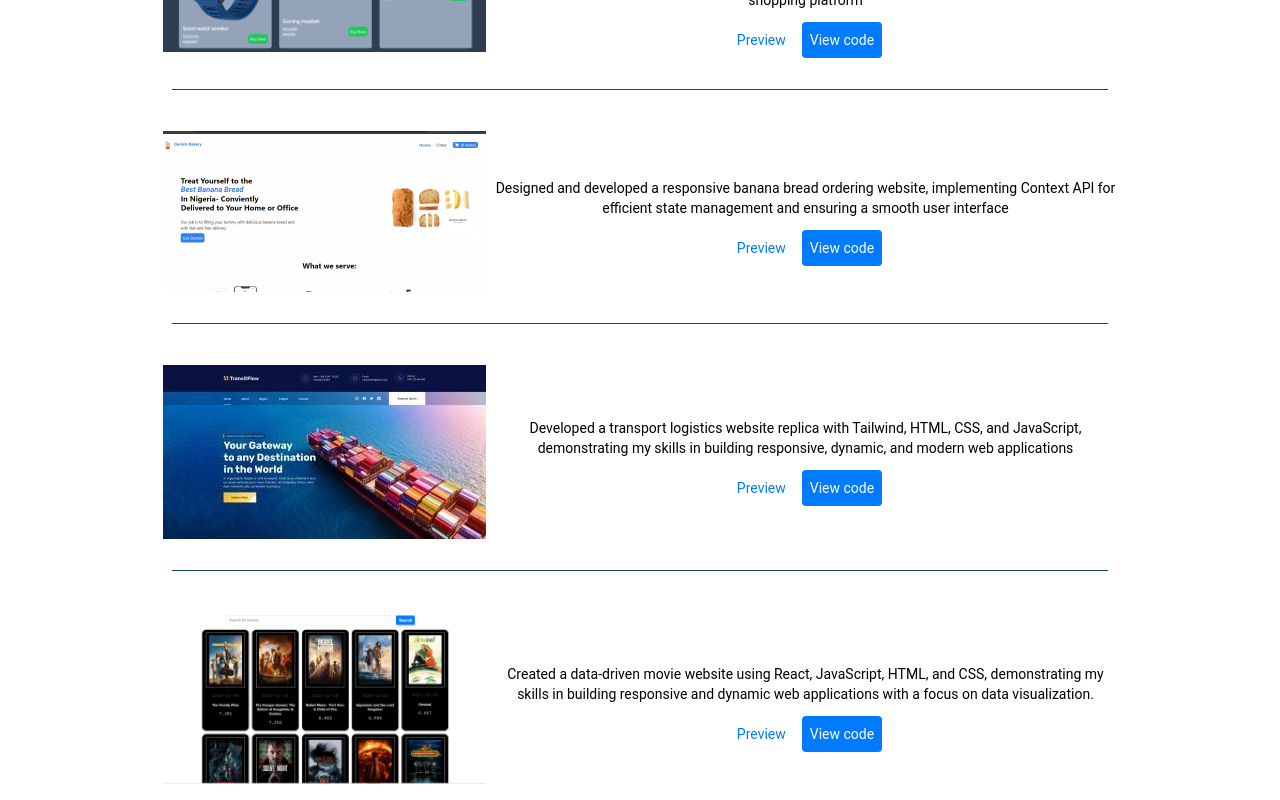
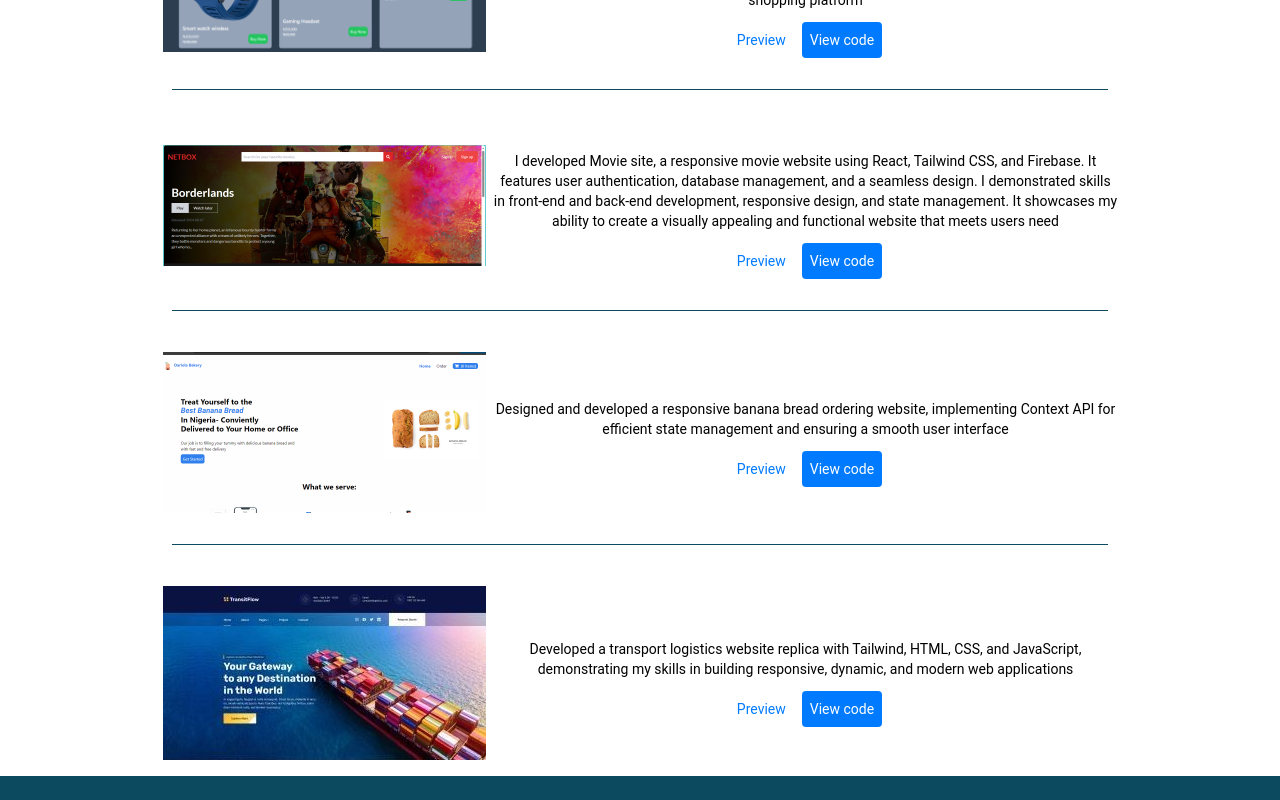
Before and after one commit to Segzyp1000/porfolio, a React (Vite) app: page /project in a window 1280 px wide. Shown: the part 811-1611 px from the top of the page. After the commit the page ends 1587 px from the top, so only its background shows below. Built offline with nearby package versions, Linux system fonts and the light colour scheme.

Commit message:
added new task

```diff
--- a/src/pages/ProjectPage.jsx
+++ b/src/pages/ProjectPage.jsx
@@ -126,6 +126,44 @@ const ProjectPage = () => {
           </div>
         </div>
         <div className="separator"></div>
+        <div className="mt-10 flex flex-wrap justify-center items-center text-white text-sm space-x-2">
+          <a
+            href="https://movieboxlist.vercel.app/"
+            target="_blank"
+            rel="noopener noreferrer"
+          >
+            <img src={Project2} className="imgg" alt="" />
+          </a>
+          <div className="flex flex-col items-center w-1/2 mt-5">
+            <p className="text-black">
+              I developed Movie site, a responsive movie website using React,
+              Tailwind CSS, and Firebase. It features user authentication,
+              database management, and a seamless design. I demonstrated skills
+              in front-end and back-end development, responsive design, and
+              state management. It showcases my ability to create a visually
+              appealing and functional website that meets users need
+            </p>
+            <div className="flex gap-2">
+              <a
+                href="https://movieboxlist.vercel.app/"
+                target="_blank"
+                rel="noopener noreferrer"
+                className="bg-white text-bgBackground rounded p-2 mt-3 hover:bg-zinc-500"
+              >
+                Preview
+              </a>
+              <a
+                href="https://github.com/Segzyp1000/movied"
+                target="_blank"
+                rel="noopener noreferrer"
+                className="bg-bgBackground text-white rounded p-2 mt-3 hover:bg-gray-500"
+              >
+                View code
+              </a>
+            </div>
+          </div>
+        </div>
+        <div className="separator"></div>
         <div className="mt-10 flex flex-wrap justify-center items-center  text-sm space-x-2">
           <a
             href="https://dariola-banana-bread.vercel.app/"
@@ -195,41 +233,6 @@ const ProjectPage = () => {
             </div>
           </div>
         </div>
-        <div className="separator"></div>
-        <div className="mt-10 flex flex-wrap justify-center items-center text-white text-sm space-x-2">
-          <a
-            href="https://segzyp1000.github.io/hngtask2/"
-            target="_blank"
-            rel="noopener noreferrer"
-          >
-            <img src={Project2} className="imgg" alt="" />
-          </a>
-          <div className="flex flex-col items-center w-1/2 mt-5">
-            <p className="text-black">
-              Created a data-driven movie website using React, JavaScript, HTML,
-              and CSS, demonstrating my skills in building responsive and
-              dynamic web applications with a focus on data visualization.
-            </p>
-            <div className="flex gap-2">
-              <a
-                href="https://segzyp1000.github.io/hngtask2/"
-                target="_blank"
-                rel="noopener noreferrer"
-                className="bg-white text-bgBackground rounded p-2 mt-3 hover:bg-zinc-500"
-              >
-                Preview
-              </a>
-              <a
-                href="https://github.com/Segzyp1000/hngtask2"
-                target="_blank"
-                rel="noopener noreferrer"
-                className="bg-bgBackground text-white rounded p-2 mt-3 hover:bg-gray-500"
-              >
-                View code
-              </a>
-            </div>
-          </div>
-        </div>
       </div>
     </div>
   );
```
Also changed, not shown: src/assets/Project2.png.
